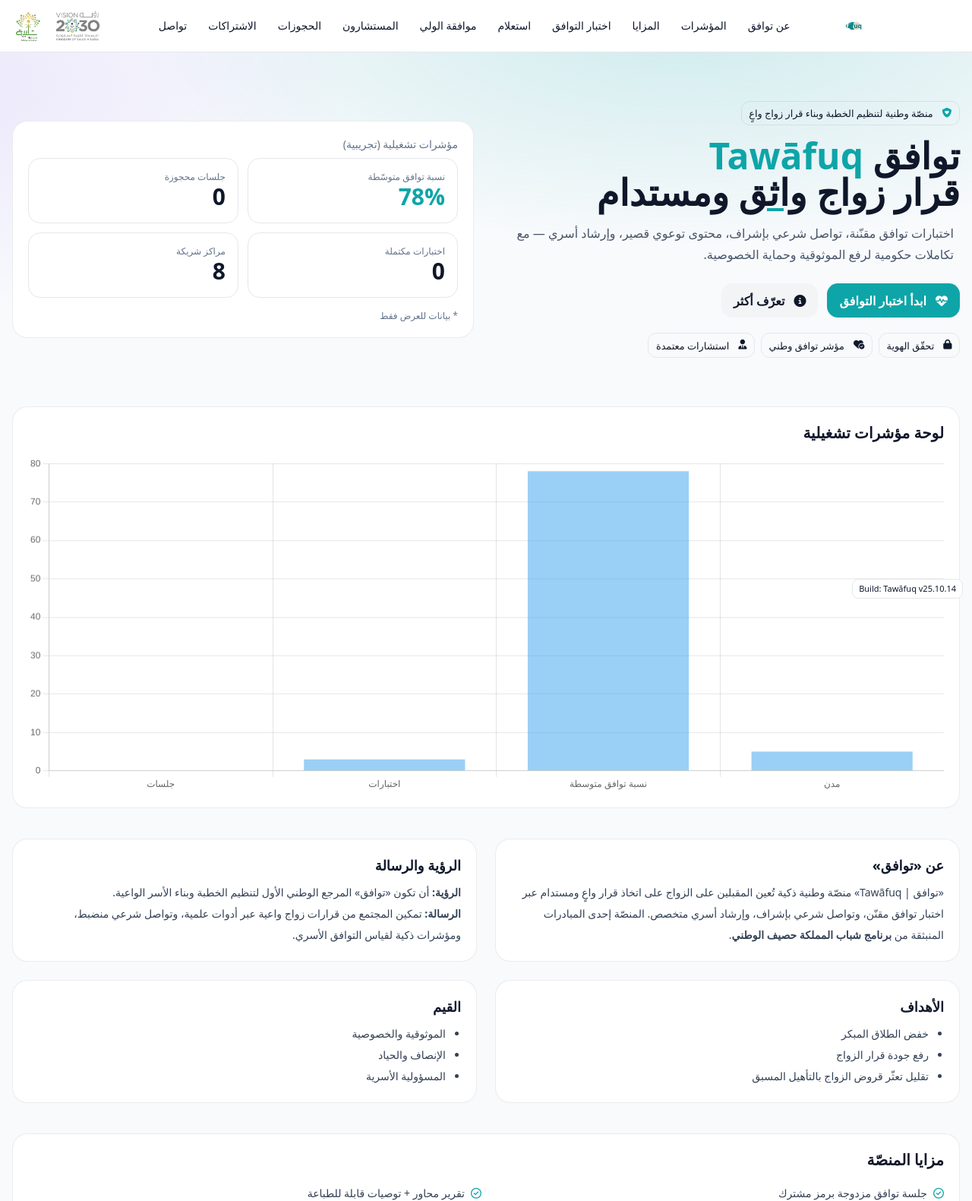
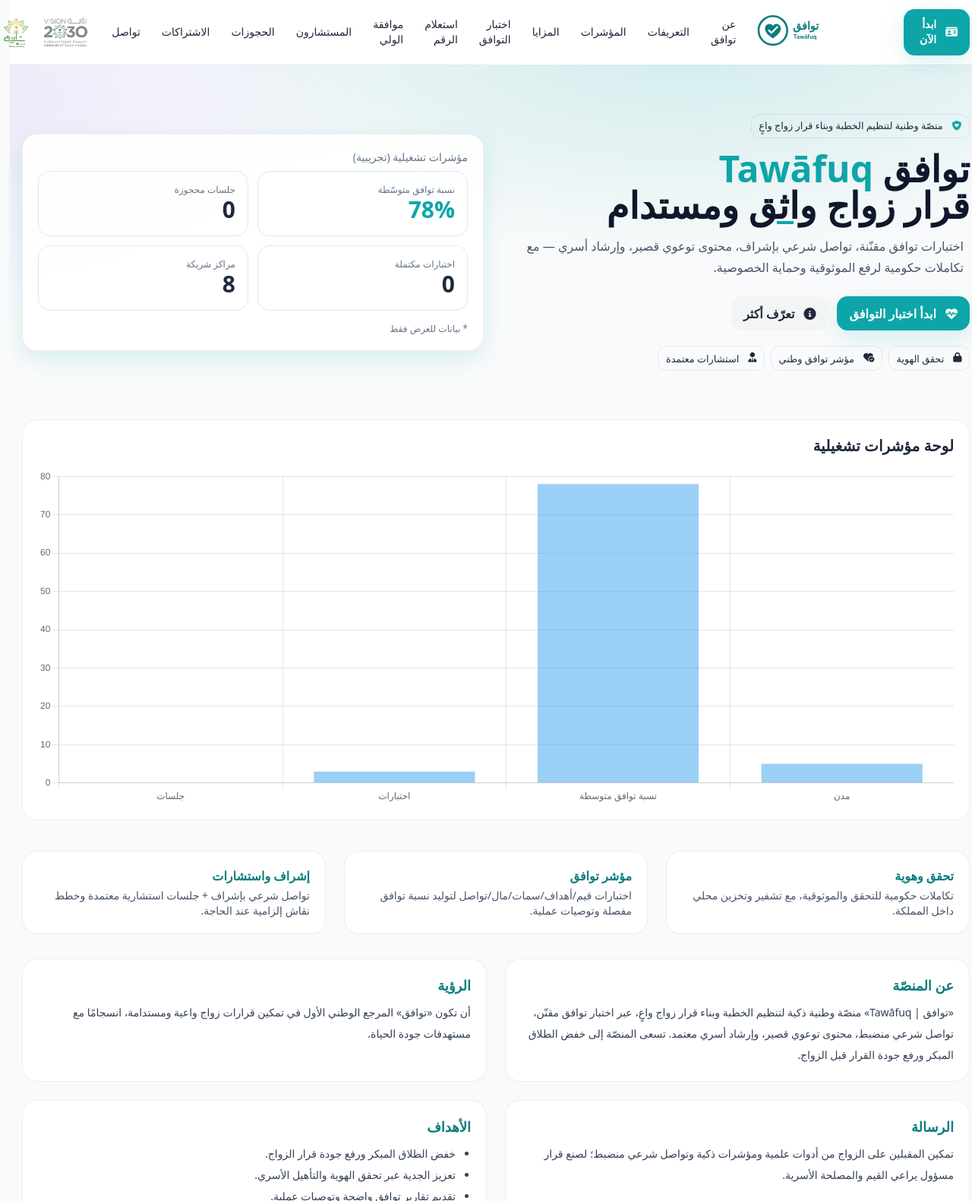
Before and after one commit to hasseef/Tawafuq_23, a plain HTML site: page index.html in a window 1280 px wide. Shown: the top 1581 px of the page at 76% size. Drawn offline with nearby package versions, Linux system fonts and the light colour scheme.

Commit message:
Update index.html

```diff
--- a/index.html
+++ b/index.html
@@ -4,7 +4,7 @@
   <meta charset="utf-8" />
   <meta name="viewport" content="width=device-width, initial-scale=1" />
   <title>توافق | Tawāfuq — منصّة وطنية لتنظيم الخطبة وبناء قرار زواج واعٍ</title>
-  <meta name="description" content="توافق | Tawāfuq — منصّة وطنية ذكية لخفض الطلاق المبكر ورفع جودة قرار الزواج عبر اختبارات توافق، تواصل شرعي بإشراف، محتوى توعوي، وإرشاد أسري مع تكاملات حكومية." />
+  <meta name="description" content="منصّة وطنية ذكية تقلّل الطلاق المبكر وترفع جودة قرار الزواج عبر اختبارات توافق، تواصل شرعي بإشراف، ومحتوى توعوي." />
 
   <!-- Tailwind -->
   <script defer src="https://cdn.tailwindcss.com"></script>
@@ -17,61 +17,56 @@
 
   <style>
     :root{
-      /* هوية توافق */
+      /* ألوان هوية توافق */
       --brand:#0EA5A8; --brand-dk:#0B7C7E; --sand:#E7D7C9; --accent:#8B5CF6;
       --ink:#0f172a; --muted:#64748b; --surface:#ffffff;
       --success:#16A34A; --warn:#EAB308; --danger:#DC2626;
     }
-    body{color:#0f172a;background:#F8FAFC}
     .bg-brand{background:var(--brand)} .text-brand{color:var(--brand)} .text-brand-dk{color:var(--brand-dk)}
     .bg-sand{background:var(--sand)}
-    .card{background:#fff;border:1px solid rgba(15,23,42,.08);border-radius:1.25rem;padding:1.25rem}
+    .card{background:rgba(255,255,255,.9); border:1px solid rgba(15,23,42,.07); border-radius:1.25rem; padding:1.25rem; backdrop-filter: blur(8px)}
     .btn{display:inline-flex;align-items:center;gap:.5rem;padding:.65rem 1rem;border-radius:.9rem;font-weight:700}
-    .btn-brand{background:var(--brand);color:#fff} .btn-ghost{background:#f3f4f6}
+    .btn-brand{background:var(--brand);color:#fff}
+    .btn-ghost{background:#f3f4f6}
     .chip{display:inline-flex;align-items:center;gap:.5rem;padding:.35rem .6rem;border:1px solid rgba(15,23,42,.08);border-radius:.7rem;font-size:.8rem}
-    .badge{display:inline-block;padding:.25rem .5rem;border:1px solid #e5e7eb;border-radius:.5rem;font-size:.75rem}
+    .shadow-soft{box-shadow:0 10px 30px rgba(14,165,168,.15)}
     .hero-grad{background:
       radial-gradient(1200px 500px at 70% -10%, rgba(14,165,168,.18), transparent 60%),
       radial-gradient(1000px 500px at -10% 10%, rgba(139,92,246,.12), transparent 60%)}
     section{scroll-margin-top:90px}
-    @media print{ header, nav, footer, #hero {display:none!important} #resultsArea{display:block!important} }
+    .badge{ display:inline-block; padding:.25rem .5rem; border:1px solid #e5e7eb; border-radius:.5rem; font-size:.75rem }
+    @media print{ nav, header, footer, #hero {display:none!important} #resultsArea{display:block!important} }
 
-    /* هيدر متجاوب */
-    .brand-area img{height:40px;width:auto}
-    @media(min-width:768px){ .brand-area img{height:44px} }
+    /* الهيدر والشعارات */
+    .brand-right img{height:56px;width:auto}        /* شعار توافق أكبر */
+    .brand-left img{height:40px;width:auto;opacity:.95} /* رؤية + تلبية أصغر قليلاً */
+    @media (min-width:768px){
+      .brand-right img{height:60px}
+      .brand-left img{height:44px}
+    }
   </style>
 </head>
-<body>
-  <!-- شارة النسخة للتأكد من التحديث -->
-  <div class="fixed bottom-3 right-3 z-50 text-[11px] px-2 py-1 rounded-lg border bg-white/90">Build: Tawāfuq v25.10.14</div>
-
+<body class="bg-gray-50 text-slate-800">
   <!-- Toast -->
   <div id="toast" class="fixed bottom-4 left-1/2 -translate-x-1/2 z-50 hidden px-4 py-2 rounded-lg text-white"></div>
 
   <!-- Header -->
   <header class="bg-white/90 backdrop-blur border-b sticky top-0 z-40">
     <div class="max-w-7xl mx-auto px-4 py-3 flex items-center justify-between gap-4">
-      <!-- يمين: شعار توافق (SVG مضمّن) -->
-      <a href="#hero" class="brand-area order-1 flex items-center" aria-label="Tawāfuq Home">
-        <svg width="150" height="36" viewBox="0 0 740 180" xmlns="http://www.w3.org/2000/svg" style="display:block">
-          <defs>
-            <linearGradient id="tg" x1="0" y1="0" x2="1" y2="1">
-              <stop stop-color="#0EA5A8" offset="0"/><stop stop-color="#0B7C7E" offset="1"/>
-            </linearGradient>
-          </defs>
-          <circle cx="38" cy="90" r="26" fill="url(#tg)"/>
-          <circle cx="64" cy="90" r="26" fill="#E7D7C9"/>
-          <text x="100" y="105" font-family="Tahoma, Arial" font-weight="700" font-size="42" fill="#0B7C7E">Tawāfuq</text>
-        </svg>
+      <!-- يمين: شعار توافق -->
+      <a href="#hero" class="brand-right order-1 flex items-center">
+        <!-- استخدم ملف الشعار المرفق: Tawafuq.logo.svg بجانب index.html -->
+        <img src="Tawafuq.logo.svg" alt="شعار توافق Tawāfuq" title="Tawāfuq" />
       </a>
 
       <!-- وسط: التنقّل -->
       <nav class="hidden md:flex order-2 items-center gap-1 text-sm">
         <a href="#about" class="px-3 py-2 rounded-lg hover:bg-gray-100">عن توافق</a>
+        <a href="#defs" class="px-3 py-2 rounded-lg hover:bg-gray-100">التعريفات</a>
         <a href="#kpis" class="px-3 py-2 rounded-lg hover:bg-gray-100">المؤشرات</a>
         <a href="#features" class="px-3 py-2 rounded-lg hover:bg-gray-100">المزايا</a>
         <a href="#test" class="px-3 py-2 rounded-lg hover:bg-gray-100">اختبار التوافق</a>
-        <a href="#verify" class="px-3 py-2 rounded-lg hover:bg-gray-100">استعلام</a>
+        <a href="#verify" class="px-3 py-2 rounded-lg hover:bg-gray-100">استعلام الرقم</a>
         <a href="#wali" class="px-3 py-2 rounded-lg hover:bg-gray-100">موافقة الولي</a>
         <a href="#advisors-admin" class="px-3 py-2 rounded-lg hover:bg-gray-100">المستشارون</a>
         <a href="#bookings" class="px-3 py-2 rounded-lg hover:bg-gray-100">الحجوزات</a>
@@ -79,11 +74,14 @@
         <a href="#contact" class="px-3 py-2 rounded-lg hover:bg-gray-100">تواصل</a>
       </nav>
 
-      <!-- يسار: رؤية 2030 + تلبية -->
-      <div class="brand-area order-3 flex items-center gap-3">
-        <img src="vision2030.png?v=3" alt="شعار رؤية السعودية 2030" title="Vision 2030" />
-        <img src="talbiya.png?v=3" alt="شعار مبادرة تلبية" title="Talbiya Initiative" />
+      <!-- يسار: رؤية 2030 + تلبية (أصغر قليلاً من شعار توافق) -->
+      <div class="brand-left order-3 flex items-center gap-3">
+        <img src="vision2030.png" alt="شعار رؤية السعودية 2030" title="Vision 2030" />
+        <img src="talbiya.png" alt="شعار مبادرة تلبية" title="Talbiya Initiative" />
       </div>
+
+      <!-- زر البدء (يظهر دومًا) -->
+      <a href="#plans" class="btn btn-brand shadow-soft text-sm md:ml-2"><i class="fa-solid fa-id-card ml-1"></i>ابدأ الآن</a>
     </div>
   </header>
 
@@ -95,7 +93,7 @@
           <i class="fa-solid fa-shield-heart ml-1 text-brand"></i>
           منصّة وطنية لتنظيم الخطبة وبناء قرار زواج واعٍ
         </div>
-        <h1 class="text-3xl md:text-5xl font-extrabold leading-[1.2]">
+        <h1 class="text-3xl md:text-5xl font-extrabold leading-[1.2] text-slate-900">
           توافق <span class="text-brand">Tawāfuq</span><br>
           قرار زواج <span class="underline decoration-[var(--brand)]">واثق</span> ومستدام
         </h1>
@@ -104,18 +102,17 @@
           لرفع الموثوقية وحماية الخصوصية.
         </p>
         <div class="mt-6 flex flex-wrap gap-3">
-          <a href="#test" class="btn btn-brand"><i class="fa-solid fa-heart-pulse ml-1"></i>ابدأ اختبار التوافق</a>
+          <a href="#test" class="btn btn-brand shadow-soft"><i class="fa-solid fa-heart-pulse ml-1"></i>ابدأ اختبار التوافق</a>
           <a href="#about" class="btn btn-ghost"><i class="fa-solid fa-circle-info ml-1"></i>تعرّف أكثر</a>
         </div>
         <div class="mt-5 flex flex-wrap gap-2 text-sm">
-          <span class="chip"><i class="fa-solid fa-lock ml-1"></i>تحقّق الهوية</span>
+          <span class="chip"><i class="fa-solid fa-lock ml-1"></i>تحقق الهوية</span>
           <span class="chip"><i class="fa-solid fa-heart-circle-check ml-1"></i>مؤشر توافق وطني</span>
           <span class="chip"><i class="fa-solid fa-user-tie ml-1"></i>استشارات معتمدة</span>
         </div>
       </div>
-
       <!-- KPIs Mini -->
-      <div class="card">
+      <div class="card shadow-soft">
         <div class="text-sm text-slate-500 mb-2">مؤشرات تشغيلية (تجريبية)</div>
         <div class="grid grid-cols-2 gap-3">
           <div class="p-4 rounded-2xl border">
@@ -140,7 +137,7 @@
     </div>
   </section>
 
-  <!-- KPIs Chart -->
+  <!-- مؤشرات لوحة كبيرة -->
   <section id="kpis" class="max-w-7xl mx-auto px-4 pb-10">
     <div class="card">
       <h2 class="text-xl font-bold mb-4">لوحة مؤشرات تشغيلية</h2>
@@ -148,38 +145,61 @@
     </div>
   </section>
 
-  <!-- عن توافق + الرؤية/الرسالة/الأهداف/القيم -->
-  <section id="about" class="max-w-7xl mx-auto px-4 pb-10">
+  <!-- عن توافق (مختصر) -->
+  <section id="about" class="max-w-7xl mx-auto px-4 pb-8">
+    <div class="grid md:grid-cols-3 gap-6">
+      <div class="card">
+        <div class="text-brand-dk font-bold mb-1">تحقق وهوية</div>
+        <p class="text-slate-600 text-sm">تكاملات حكومية للتحقق والموثوقية، مع تشفير وتخزين محلي داخل المملكة.</p>
+      </div>
+      <div class="card">
+        <div class="text-brand-dk font-bold mb-1">مؤشر توافق</div>
+        <p class="text-slate-600 text-sm">اختبارات قيم/أهداف/سمات/مال/تواصل لتوليد نسبة توافق مفصلة وتوصيات عملية.</p>
+      </div>
+      <div class="card">
+        <div class="text-brand-dk font-bold mb-1">إشراف واستشارات</div>
+        <p class="text-slate-600 text-sm">تواصل شرعي بإشراف + جلسات استشارية معتمدة وخطط نقاش إلزامية عند الحاجة.</p>
+      </div>
+    </div>
+  </section>
+
+  <!-- التعريفات: عن المنصة / الرؤية / الرسالة / الأهداف / الانتماء -->
+  <section id="defs" class="max-w-7xl mx-auto px-4 pb-10">
     <div class="grid md:grid-cols-2 gap-6">
       <div class="card">
-        <h3 class="text-lg font-bold mb-2">عن «توافق»</h3>
+        <h3 class="text-lg font-bold mb-2 text-brand-dk">عن المنصّة</h3>
         <p class="text-slate-700 text-sm leading-7">
-          «توافق | Tawāfuq» منصّة وطنية ذكية تُعين المقبلين على الزواج على اتخاذ قرار واعٍ ومستدام عبر اختبار توافق مقنّن،
-          وتواصل شرعي بإشراف، وإرشاد أسري متخصص. المنصّة إحدى المبادرات المنبثقة من <b>برنامج شباب المملكة حصيف الوطني</b>.
+          «توافق | Tawāfuq» منصّة وطنية ذكية لتنظيم الخطبة وبناء قرار زواج واعٍ، عبر اختبار توافق مقنّن، تواصل شرعي منضبط،
+          محتوى توعوي قصير، وإرشاد أسري معتمد. تسعى المنصّة إلى خفض الطلاق المبكر ورفع جودة القرار قبل الزواج.
         </p>
       </div>
       <div class="card">
-        <h3 class="text-lg font-bold mb-2">الرؤية والرسالة</h3>
+        <h3 class="text-lg font-bold mb-2 text-brand-dk">الرؤية</h3>
         <p class="text-slate-700 text-sm leading-7">
-          <b>الرؤية:</b> أن تكون «توافق» المرجع الوطني الأول لتنظيم الخطبة وبناء الأسر الواعية.
-          <br><b>الرسالة:</b> تمكين المجتمع من قرارات زواج واعية عبر أدوات علمية، وتواصل شرعي منضبط، ومؤشرات ذكية لقياس التوافق الأسري.
+          أن تكون «توافق» المرجع الوطني الأول في تمكين قرارات زواج واعية ومستدامة، انسجامًا مع مستهدفات جودة الحياة.
         </p>
       </div>
-    </div>
-    <div class="grid md:grid-cols-2 gap-6 mt-6">
       <div class="card">
-        <h3 class="text-lg font-bold mb-2">الأهداف</h3>
+        <h3 class="text-lg font-bold mb-2 text-brand-dk">الرسالة</h3>
+        <p class="text-slate-700 text-sm leading-7">
+          تمكين المقبلين على الزواج من أدوات علمية ومؤشرات ذكية وتواصل شرعي منضبط؛ لصنع قرار مسؤول يراعي القيم والمصلحة الأسرية.
+        </p>
+      </div>
+      <div class="card">
+        <h3 class="text-lg font-bold mb-2 text-brand-dk">الأهداف</h3>
         <ul class="text-slate-700 text-sm leading-7 list-disc pr-5">
-          <li>خفض الطلاق المبكر</li>
-          <li>رفع جودة قرار الزواج</li>
-          <li>تقليل تعثّر قروض الزواج بالتأهيل المسبق</li>
+          <li>خفض الطلاق المبكر ورفع جودة قرار الزواج.</li>
+          <li>تعزيز الجدية عبر تحقق الهوية والتأهيل الأسري.</li>
+          <li>تقديم تقارير توافق واضحة وتوصيات عملية.</li>
+          <li>توفير قنوات استشارة معتمدة وإشراف منضبط.</li>
         </ul>
       </div>
-      <div class="card">
-        <h3 class="text-lg font-bold mb-2">القيم</h3>
-        <ul class="text-slate-700 text-sm leading-7 list-disc pr-5">
-          <li>الموثوقية والخصوصية</li><li>الإنصاف والحياد</li><li>المسؤولية الأسرية</li>
-        </ul>
+      <div class="card md:col-span-2">
+        <h3 class="text-lg font-bold mb-2 text-brand-dk">الانتماء البرامجي</h3>
+        <p class="text-slate-700 text-sm leading-7">
+          تعد «توافق» إحدى المبادرات المنبثقة من <span class="font-semibold">برنامج شباب المملكة «حصيف» الوطني</span>،
+          بما يعزّز الأثر الاجتماعي ويدعم استقرار الأسرة السعودية.
+        </p>
       </div>
     </div>
   </section>
@@ -206,7 +226,8 @@
       <div class="grid md:grid-cols-3 gap-4 mb-4">
         <label class="text-sm">الدور
           <select id="party" class="mt-1 w-full border rounded-lg px-3 py-2">
-            <option value="male">ذكر</option><option value="female">أنثى</option>
+            <option value="male">ذكر</option>
+            <option value="female">أنثى</option>
           </select>
         </label>
         <label class="text-sm">المنطقة/البيئة<input id="region" class="mt-1 w-full border rounded-lg px-3 py-2" placeholder="مثال: الرياض"></label>
@@ -214,7 +235,9 @@
         <label class="text-sm">العمر<input id="age" type="number" min="16" class="mt-1 w-full border rounded-lg px-3 py-2"></label>
         <label class="text-sm">التعليم<input id="edu" class="mt-1 w-full border rounded-lg px-3 py-2"></label>
         <label class="text-sm">الوضع المالي
-          <select id="fin" class="mt-1 w-full border rounded-lg px-3 py-2"><option>مستقر</option><option>متوسط</option><option>قيد التحسن</option></select>
+          <select id="fin" class="mt-1 w-full border rounded-lg px-3 py-2">
+            <option>مستقر</option><option>متوسط</option><option>قيد التحسن</option>
+          </select>
         </label>
       </div>
 
@@ -352,19 +375,19 @@
     </div>
   </section>
 
-  <!-- خطط الاشتراك -->
+  <!-- Plans -->
   <section id="plans" class="max-w-7xl mx-auto px-4 pb-12">
     <h2 class="text-xl font-bold mb-4">الاشتراكات</h2>
     <div class="grid md:grid-cols-3 gap-6">
-      <div class="card">
+      <div class="card hover:shadow-soft transition">
         <div class="text-sm text-slate-500">أساسي</div>
         <div class="text-3xl font-extrabold text-brand mt-1">49 ر.س</div>
         <ul class="text-sm text-slate-700 list-disc pr-5 mt-3 space-y-1">
-          <li>تحقّق هوية</li><li>اختبار توافق أساسي</li>
+          <li>تحقق هوية</li><li>اختبار توافق أساسي</li>
         </ul>
         <button class="btn btn-brand mt-4 w-full" onclick="savePlan('basic')"><i class="fa-solid fa-cart-shopping ml-1"></i>اشترك</button>
       </div>
-      <div class="card border-2 border-[color:var(--brand)]">
+      <div class="card hover:shadow-soft transition border-2 border-[color:var(--brand)]">
         <div class="text-sm text-slate-500">متقدّم</div>
         <div class="text-3xl font-extrabold text-brand mt-1">149 ر.س</div>
         <ul class="text-sm text-slate-700 list-disc pr-5 mt-3 space-y-1">
@@ -372,7 +395,7 @@
         </ul>
         <button class="btn btn-brand mt-4 w-full" onclick="savePlan('pro')">اشترك</button>
       </div>
-      <div class="card">
+      <div class="card hover:shadow-soft transition">
         <div class="text-sm text-slate-500">نخبوي</div>
         <div class="text-3xl font-extrabold text-brand mt-1">299 ر.س</div>
         <ul class="text-sm text-slate-700 list-disc pr-5 mt-3 space-y-1">
@@ -383,7 +406,7 @@
     </div>
   </section>
 
-  <!-- تواصل -->
+  <!-- Contact -->
   <section id="contact" class="bg-sand/40">
     <div class="max-w-7xl mx-auto px-4 py-10">
       <div class="card">
@@ -422,7 +445,7 @@
     setTimeout(()=>{ el.style.opacity=0; setTimeout(()=>el.classList.add('hidden'), 300); }, 2400);
   }
 
-  // ==== Support Draft ====
+  // ==== Support Draft (Contact) ====
   const SUP_KEY='tawafuq_support_draft_v1';
   function saveSupportDraft(){ const o={n:supName.value,m:supMail.value,t:supMsg.value}; localStorage.setItem(SUP_KEY, JSON.stringify(o)); notify('ok','تم حفظ المسودة'); }
   function clearSupportDraft(){ localStorage.removeItem(SUP_KEY); supName.value=''; supMail.value=''; supMsg.value=''; notify('ok','تم المسح'); }
@@ -432,7 +455,7 @@
   const PLAN_KEY='tawafuq_plan';
   function savePlan(name){ localStorage.setItem(PLAN_KEY, name); notify('ok','تم حفظ الباقة: '+name); }
 
-  // ==== Advisors Admin ====
+  // ==== Advisors Admin (Local) ====
   const ADV_KEY='tawafuq_advisors_v1';
   function loadAdvisors(){ try{ return JSON.parse(localStorage.getItem(ADV_KEY))||[] }catch(e){ return [] } }
   function saveAdvisors(x){ localStorage.setItem(ADV_KEY, JSON.stringify(x)); }
@@ -518,7 +541,8 @@
       +'</tr>';
     }
     body.innerHTML = html; rebuildAdvisorSelect();
-    document.getElementById('kpiBookings').textContent = B.length; // Mini KPI
+    // Update hero mini KPIs
+    document.getElementById('kpiBookings').textContent = B.length;
   }
   function deleteBooking(i){ var B=loadBookings(); B.splice(i,1); saveBookings(B); renderBookings(); }
   function bookingPDFByIndex(i){ var B=loadBookings(); var rec=B[i]; if(rec) bookingPDF(rec); }
@@ -552,7 +576,7 @@
     new Chart(ctx,{ type:'bar', data, options:{ responsive:true, plugins:{legend:{display:false}} } });
   }
 
-  // ==== اختبار الذكاء (30 سؤالًا) ====
+  // ==== Smart Test (30Q) ====
   const AXES=[
     {key:'values', title:'القيم', weight:0.25},
     {key:'goals', title:'الأهداف', weight:0.20},
@@ -583,7 +607,10 @@
   function saveSessions(o){ localStorage.setItem(SESS_KEY, JSON.stringify(o)); }
 
   function genBase(){ const chars='ABCDEFGHJKLMNPQRSTUVWXYZ23456789'; let s=''; for(let i=0;i<5;i++){ s+=chars[Math.floor(Math.random()*chars.length)] } return s }
-  function genCode(){ const base=genBase(); let sum=0; for(const ch of base){ sum+=ch.charCodeAt(0) } const chk=(sum%7).toString(); return 'TWFQ-'+base+'-'+chk; }
+  function genCode(){
+    const base=genBase(); let sum=0; for(const ch of base){ sum+=ch.charCodeAt(0) } const chk=(sum%7).toString();
+    return 'TWFQ-'+base+'-'+chk;
+  }
   function validCodeFormat(code){ return /^TWFQ\-[A-Z0-9]{5}\-\d$/.test(code||'') }
 
   let currentCode=null, currentParty=null;
@@ -666,10 +693,10 @@
       const dm = demoSimilarity(S.male.meta, S.female.meta);
       const final = Math.round(total*0.75 + dm*0.25);
       showResults(final, axisScores);
-      // Mini KPI تحديث
+      // KPIs mini
       document.getElementById('kpiTests').textContent = (parseInt(document.getElementById('kpiTests').textContent||'0')+1);
       document.getElementById('kpiAvg').textContent = final+'%';
-      // حذف تقدّم الجلسة
+      // clear progress
       localStorage.removeItem('tawafuq_progress_'+currentCode+'_male');
       localStorage.removeItem('tawafuq_progress_'+currentCode+'_female');
     } else {
@@ -729,7 +756,7 @@
     box.innerHTML = '<div class="p-3 bg-white border rounded-xl"><div class="text-lg font-bold text-brand">'+final+'%</div><div class="mt-2">'+badges+'</div><div class="text-xs text-gray-500 mt-2">نتيجة محسوبة محليًا (تجريبي)</div></div>';
   }
 
-  // ==== توقيع الولي ====
+  // ==== Wali consent (signature) ====
   let drawing=false;
   function signInit(){ const c=document.getElementById('signPad'); if(!c) return; const ctx=c.getContext('2d'); ctx.strokeStyle='#000'; ctx.lineWidth=2;
     function pos(e){ const r=c.getBoundingClientRect(); const x=(e.touches?e.touches[0].clientX:e.clientX)-r.left; const y=(e.touches?e.touches[0].clientY:e.clientY)-r.top; return {x,y}; }
@@ -750,10 +777,12 @@
     document.getElementById('waliMsg').textContent='تم حفظ موافقة وليّ الأمر.'; notify('ok','حُفظت الموافقة');
   }
 
-  // ==== KPI Chart + Mini ====
+  // ==== KPI mini hydrate ====
   function hydrateMiniKPIs(){
+    const tests = parseInt(localStorage.getItem('tawafuq_tests_count')||'0');
+    if(tests) document.getElementById('kpiTests').textContent = tests;
     const avgEl=document.getElementById('kpiAvg');
-    if(avgEl.textContent==='—%') avgEl.textContent='78%';
+    if(avgEl.textContent==='—%'){ avgEl.textContent='78%'; }
   }
 
   // ==== Init ====
```
